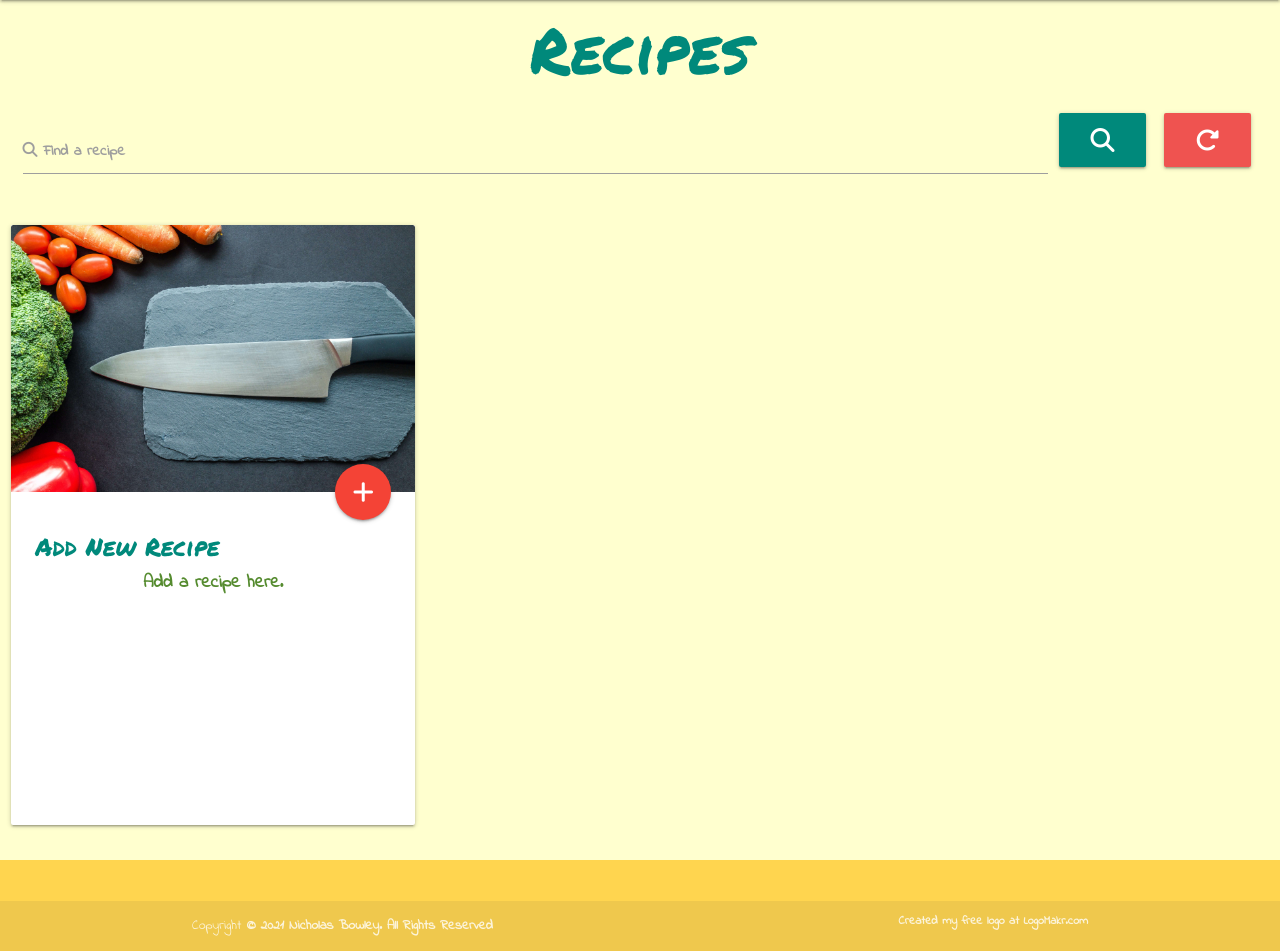
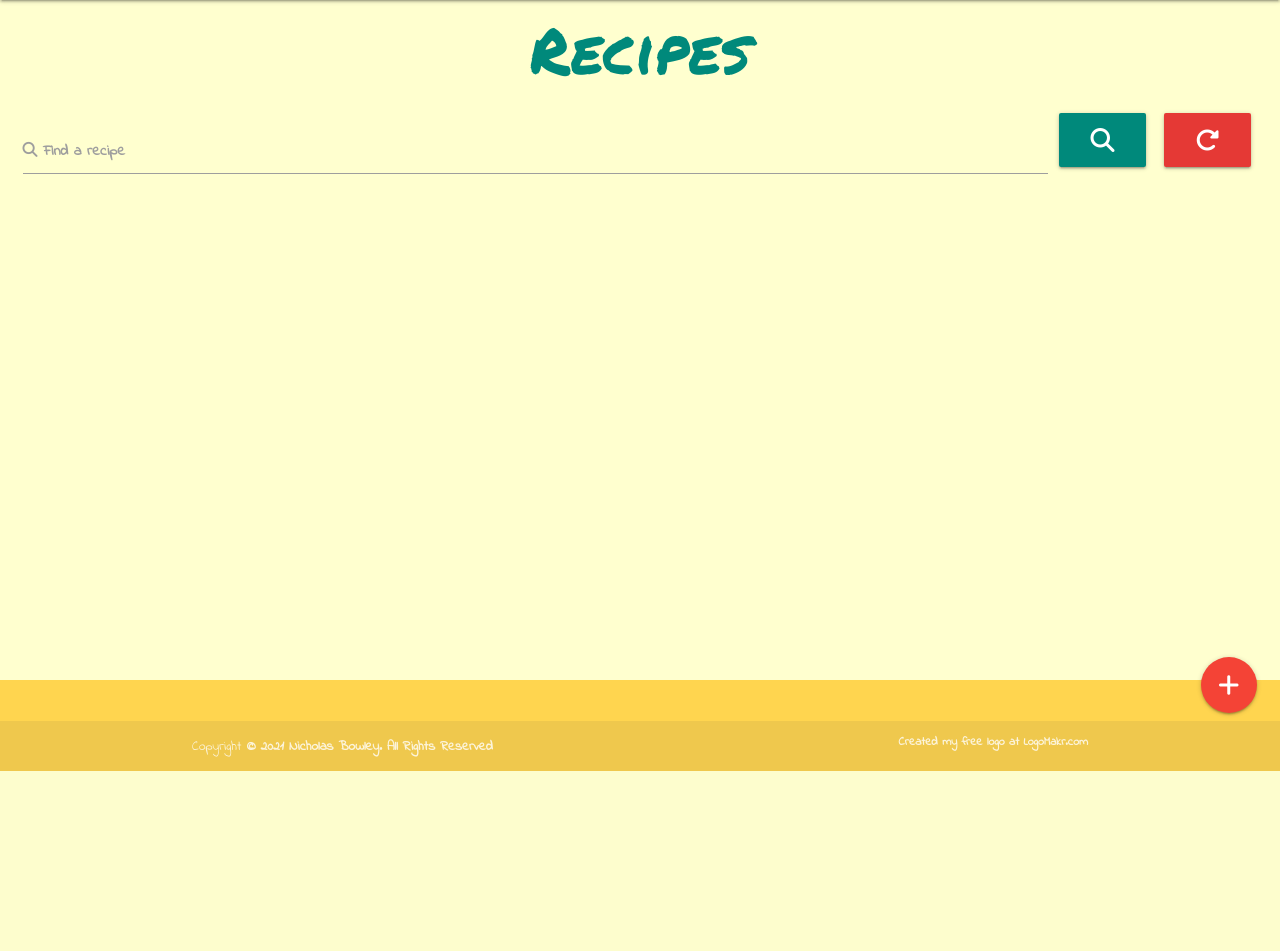
Before and after one commit to Code-Institute-Submissions/KWSNick-meal-planner_MResub, a Flask app: page /search in a window 1280 px wide. Shown: the part 64-1015 px from the top of the page. After the commit the page ends 835 px from the top, so only its background shows below. Run offline with Flask 2, Linux system fonts and the light colour scheme; the visitor is signed in with stand-in values (Sample User, id 1); a database or web service that is not in the repository returns one stand-in record (values such as "Sample title"); some libraries are stand-ins or nearby versions.

Commit message:
Removed card for add recipe and replaced with floating action button in the bottom right corner of the recipes.html page.

```diff
--- a/templates/recipes.html
+++ b/templates/recipes.html
@@ -13,36 +13,16 @@
         </div>
         <div class="col s4 m2" id="search_btn_div">
             <button id="search_btn" class="col s5 center waves-effect waves-light btn-large" type="submit"><i class="fas fa-search"></i></button>
-            <a href="{{ url_for('recipes') }}" id="reset_btn" class="col s5 offset-s1 center waves-effect waves-light btn-large red lighten-1" id="reset_search"><i class="fas fa-redo-alt"></i></a>
+            <a href="{{ url_for('recipes') }}" id="reset_btn" class="col s5 offset-s1 center waves-effect waves-light btn-large red darken-1" id="reset_search"><i class="fas fa-redo-alt"></i></a>
         </div>
 
     </form>
+    <div class="fixed-action-btn">
+        <a href="{{ (url_for('recipe_create')) }}" class="hoverable btn-floating btn-large waves-effect waves-light red"><i class="fas fa-plus"></i></a>
+    </div>
+
 </div>
 <div class="row">
-    <div class="col s12 m6 l4 left">
-        <div class="card">
-            <div class="card-image">
-                <img
-                    src="../static/images/add_recipe.jpg">
-                <a href="{{ (url_for('recipe_create')) }}" class="hoverable btn-floating btn-large halfway-fab waves-effect waves-light red"><i class="fas fa-plus"></i></a>
-            </div>
-            <div class="card-content">
-                <span class="card-title">
-                    <h5>Add New Recipe</h5>
-                </span>
-                <div class="row">
-                    {% if recipes|length == 0 %}
-                    <div class="col s12">
-                        <h6 class="center-align red-text text-darken-1">No Recipes Found</h6>
-                    </div>
-                    {% endif %}
-                    <div class="col s12 center">
-                        <p>Add a recipe here.</p>
-                    </div>
-                </div>
-            </div>
-        </div>
-    </div>
 <!--Checks there are recipes in the recipes collection-->
 {% if recipes|length > 0 %}
     <!--Iterates through all recipes-->
```
